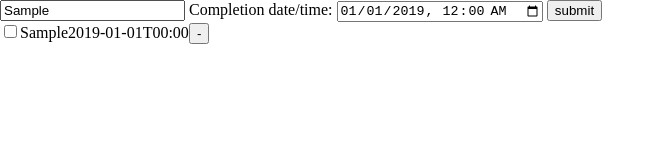
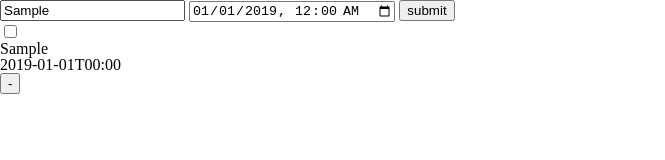
Before and after one commit to oluwoleilesanmi/todo-list, a website built with webpack: page dist/index.html in a window 1280 px wide. Both pictures are taken after typing "Sample" into the empty fields and a click on the button "submit". Shown: the whole page, without its empty margins (0-665 px from the left). Built offline with nearby package versions, Linux system fonts and the light colour scheme.

Commit message:
Modified html layout

```diff
--- a/src/index.js
+++ b/src/index.js
@@ -20,8 +20,12 @@ let li = task => {
     '<input type="checkbox" class="toggle-task" ' +
     checkChecked +
     " />" +
+    '<div class="name">' +
     task.name +
+    "</div>" +
+    '<div class="date">' +
     task.date +
+    "</div>" +
     '<button class="del-task">-</button>' +
     "</li>"
   );
```
Also changed, not shown: dist/css/styles.css, dist/index.html.
